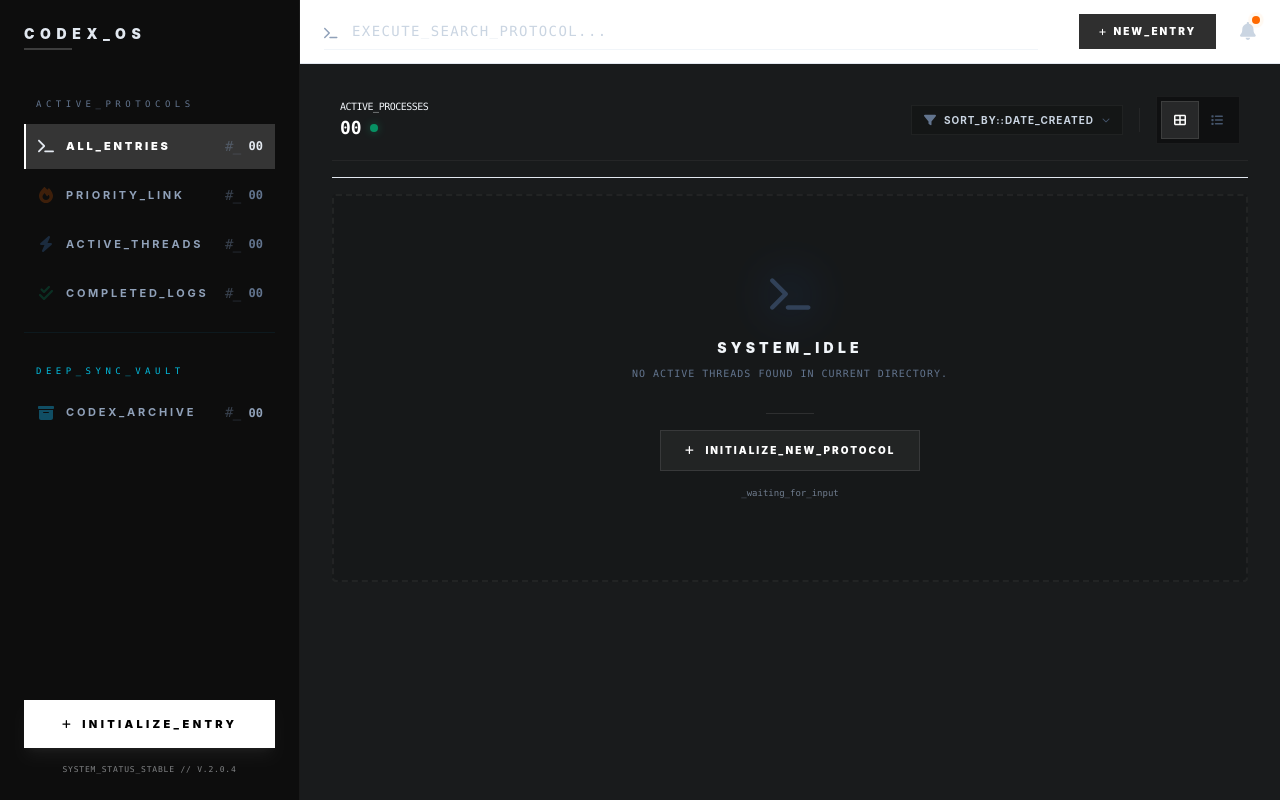
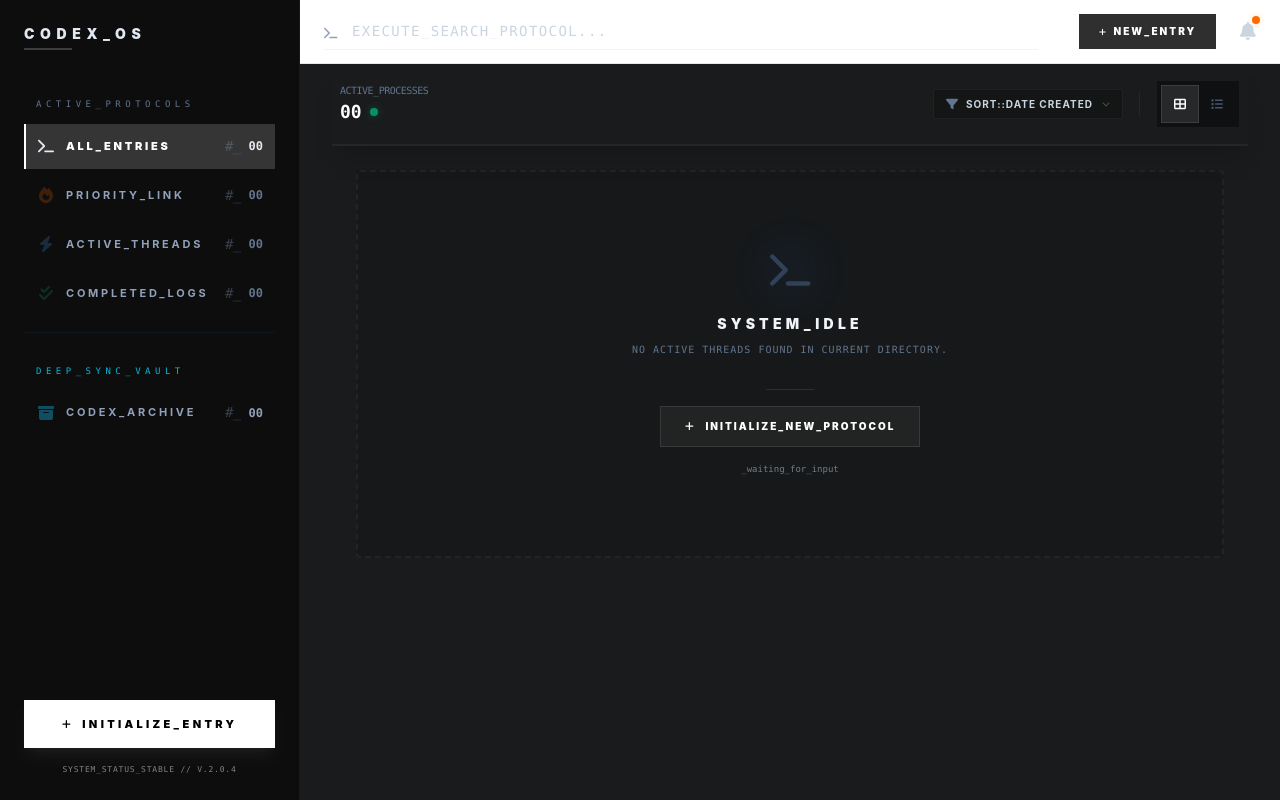
Before and after one commit to Vacilli/React-To_Do-List, a React (Vite) app: page / in a window 1280 px wide. Built offline with nearby package versions, Linux system fonts and the light colour scheme.

Commit message:
added sorting logic, fixed task list controls see-through issue

```diff
--- a/src/components/AppLayout.tsx
+++ b/src/components/AppLayout.tsx
@@ -43,10 +43,10 @@ export default function AppLayout() {
         {/* THE MASTER HEADER: Now handles its own internal views */}
         <Header />
 
-        <main className='flex-1 overflow-y-auto'>
+        <main className='flex-1 overflow-y-auto bg-[#191b1c]'>
           {!isPanelOpen ? (
             /* VIEW MODE: Task List or Task Details (via Router) */
-            <div className='px-8 pb-8'>
+            <div className='mx-auto w-full max-w-[1600px] px-8 pb-8'>
               <Outlet />
             </div>
           ) : (
--- a/src/components/NewTask.tsx
+++ b/src/components/NewTask.tsx
@@ -95,7 +95,7 @@ export default function NewTask({ onSave }: NewTaskProps) {
         </h2>
         <p className='text-[9px] font-mono text-slate-200 mt-2 uppercase tracking-[0.4em]'>
           {editingTask
-            ? `RE_INDEXING_ID::${editingTask.id.slice(0, 8)}`
+            ? `RE_INDEXING_ID::${String(editingTask.id).slice(0, 8)}`
             : 'SYSTEM_READY::WAITING_FOR_INPUT'}
         </p>
       </div>
--- a/src/components/Task.tsx
+++ b/src/components/Task.tsx
@@ -96,7 +96,7 @@ export default function Task({ task }: TaskProps) {
             className={`text-[9px] font-mono transition-colors
             ${isArchived ? 'text-cyan-800' : 'text-white/30 group-hover:text-white/60'}`}
           >
-            0x{task.id.slice(0, 4).toUpperCase()}
+            0x{String(task.id).slice(0, 4).toUpperCase()}
           </span>
         </div>
 
--- a/src/components/TaskList.tsx
+++ b/src/components/TaskList.tsx
@@ -3,58 +3,34 @@ import { useTasks } from '../contexts/TasksContext'
 import EmptyState from './EmptyState'
 
 export default function TaskList() {
+  // We grab 'tasks' (already sorted/filtered by the Context Monitor)
   const { tasks } = useTasks()
 
-  // 1. Sort the data: Priorities first, then Active, then Completed.
-  const sortedTasks = [...tasks].sort((a, b) => {
-    // First: Sort by Status (Active threads above Completed/Archived)
-    // We check if one is 'completed' and the other isn't.
-    if (a.status !== b.status) {
-      return a.status === 'completed' ? 1 : -1
-    }
-
-    // Second: Sort by Priority (Burners at the top)
-    if (a.priority !== b.priority) {
-      return a.priority ? -1 : 1
-    }
-
-    // Third: Sort by Date (Newest first) - The "Chronological" layer
-    // This prepares you for the future "Sort by Date" feature.
-    return new Date(b.createdAt).getTime() - new Date(a.createdAt).getTime()
-  })
+  if (tasks.length === 0) return <EmptyState />
 
   return (
     <div className='infinite-scroll-container'>
-      {sortedTasks.length === 0 ? (
-        <EmptyState />
-      ) : (
-        /* JUST ONE LIST - This keeps the grid perfectly aligned */
-        <ul className='grid grid-cols-1 md:grid-cols-2 lg:grid-cols-3 gap-6'>
-          {sortedTasks.map((task) => (
+      <ul className='grid grid-cols-1 md:grid-cols-2 lg:grid-cols-3 2xl:grid-cols-4 gap-6'>
+        {tasks.map((task) => (
           <li
             key={task.id}
             className={`
-        relative group
-        bg-[#111111]
-        border border-white/5
-        p-1
-        transition-all duration-300
-        hover:border-white/10
+              relative group bg-[#111111] border border-white/5 p-1 transition-all duration-300 hover:border-white/10
               ${task.status === 'completed' ? 'opacity-40 grayscale-[0.5]' : 'opacity-100'}
             `}
           >
-              {/* 1. Internal Padding & Layout */}
+            {/* Internal Padding & Layout */}
             <div className='bg-[#111111] p-5 border border-white/2'>
               <Task task={task} />
 
-                {/* 2. Status Ribbon - Integrated into the card bottom */}
+              {/* Status Ribbon - Integrated into the card bottom */}
               <div className='mt-6 pt-4 border-t border-white/5 flex justify-between items-center'>
                 <span
                   className={`
                   text-[9px] font-mono font-black uppercase px-2 py-1 tracking-widest transition-all duration-300
                   ${
                     task.status === 'archived'
-        ? 'bg-cyan-500/10 text-cyan-400 border border-cyan-500/30 shadow-[0_0_10px_rgba(6,182,212,0.1)]'
+                      ? 'bg-cyan-500/10 text-cyan-400 border border-cyan-500/30'
                       : task.status === 'completed'
                         ? 'bg-emerald-500/10 text-emerald-500 border border-emerald-500/20'
                         : task.priority
@@ -72,20 +48,19 @@ export default function TaskList() {
                         : 'STATUS::ACTIVE'}
                 </span>
 
-                  {/* Hex Detail for that industrial 'serial number' look */}
+                {/* The "Sector Hash" - Using the String() fix we just found */}
                 <span className='text-[8px] font-mono text-white/40 uppercase tracking-tighter'>
-                    Sector_0x{task.id.slice(-3).toUpperCase()}
+                  Sector_0x{String(task.id).slice(-3).toUpperCase()}
                 </span>
               </div>
             </div>
 
-              {/* 3. Corner Accents - The "Pimp" touch */}
+            {/* Corner Accents */}
             <div className='absolute top-0 right-0 w-2 h-2 border-t border-r border-white/10 group-hover:border-white/40 transition-colors' />
             <div className='absolute bottom-0 left-0 w-2 h-2 border-b border-l border-white/10 group-hover:border-white/40 transition-colors' />
           </li>
         ))}
       </ul>
-      )}
     </div>
   )
 }
--- a/src/components/TaskListControls.tsx
+++ b/src/components/TaskListControls.tsx
@@ -1,3 +1,4 @@
+import { useState, useRef, useEffect } from 'react'
 import { FontAwesomeIcon } from '@fortawesome/react-fontawesome'
 import {
   faFilter,
@@ -5,13 +6,36 @@ import {
   faList,
   faChevronDown,
 } from '@fortawesome/free-solid-svg-icons'
-import { useTasks } from '../contexts/TasksContext'
+import { useTasks, SortOption } from '../contexts/TasksContext'
 
 export default function TaskListControls() {
-  const { tasks } = useTasks()
+  const { tasks, sortBy, setBy } = useTasks()
+  const [isSortOpen, setIsSortOpen] = useState(false)
+  const dropdownRef = useRef<HTMLDivElement>(null)
   const totalTasks = tasks.length
 
-  // Shared "Terminal Input" style for the dropdown and buttons
+  // Options matching our Context Type
+  const sortOptions: SortOption[] = [
+    'Date_Created',
+    'Date_Updated',
+    'Priority',
+    'Alphabetical',
+  ]
+
+  // Close dropdown when clicking outside
+  useEffect(() => {
+    function handleClickOutside(event: MouseEvent) {
+      if (
+        dropdownRef.current &&
+        !dropdownRef.current.contains(event.target as Node)
+      ) {
+        setIsSortOpen(false)
+      }
+    }
+    document.addEventListener('mousedown', handleClickOutside)
+    return () => document.removeEventListener('mousedown', handleClickOutside)
+  }, [])
+
   const ctrlBase =
     'flex items-center gap-2 bg-black/20 border border-white/5 px-3 py-1.5 transition-all duration-200'
 
@@ -20,7 +44,7 @@ export default function TaskListControls() {
       {/* LEFT SIDE: Protocol Counter */}
       <div className='flex items-center gap-3'>
         <div className='flex flex-col'>
-          <span className='text-[10px] font-mono text-slate-100 uppercase tracking-tighter'>
+          <span className='text-[10px] font-mono text-slate-500 uppercase tracking-tighter'>
             Active_Processes
           </span>
           <div className='flex items-center gap-2'>
@@ -35,22 +59,59 @@ export default function TaskListControls() {
       {/* RIGHT SIDE: System Parameters */}
       <div className='flex items-center gap-3'>
         {/* SORT SELECTOR */}
-        <div className='relative group'>
-          <div
-            className={`${ctrlBase} hover:border-white/20 hover:bg-white/5 cursor-pointer`}
+        <div className='relative group' ref={dropdownRef}>
+          <button
+            onClick={() => setIsSortOpen(!isSortOpen)}
+            className={`${ctrlBase} hover:border-white/20 hover:bg-white/5 cursor-pointer min-w-[190px] justify-between`}
           >
+            <div className='flex items-center gap-2'>
               <FontAwesomeIcon
                 icon={faFilter}
-              className='w-3 h-3 text-slate-500 group-hover:text-blue-400'
+                className={`w-3 h-3 ${isSortOpen ? 'text-blue-400' : 'text-slate-500'}`}
               />
               <span className='text-[10px] font-bold uppercase tracking-widest text-slate-300'>
-              Sort_By::Date_Created
+                Sort::{sortBy.replace('_', ' ')}
               </span>
+            </div>
             <FontAwesomeIcon
               icon={faChevronDown}
-              className='w-2 h-2 text-slate-600'
+              className={`w-2 h-2 text-slate-600 transition-transform duration-200 ${isSortOpen ? 'rotate-180' : ''}`}
             />
+          </button>
+
+          {/* TERMINAL DROPDOWN */}
+          {isSortOpen && (
+            <div
+              className='absolute top-full right-0 mt-2 w-full min-w-[200px] bg-[#1e2021] border border-white/10 z-[999] shadow-[0_20px_50px_rgba(0,0,0,0.8)] animate-in fade-in slide-in-from-top-1 duration-200'
+              style={{ backgroundColor: '#1e2021' }} // Force solid color override
+            >
+              <div className='flex flex-col py-1'>
+                {sortOptions.map((option) => (
+                  <button
+                    key={option}
+                    onClick={(e) => {
+                      e.preventDefault()
+                      e.stopPropagation() // Stops the click from hitting the tasks underneath
+                      setBy(option)
+                      setIsSortOpen(false)
+                    }}
+                    className={`w-full text-left px-4 py-3 text-[10px] font-mono uppercase tracking-widest transition-all ${
+                      sortBy === option
+                        ? 'text-blue-400 bg-white/10'
+                        : 'text-slate-400 hover:bg-white/5 hover:text-white'
+                    }`}
+                  >
+                    {option.replace('_', ' ')}
+                    {sortBy === option && (
+                      <span className='float-right text-blue-400/50'>
+                        _ACTIVE
+                      </span>
+                    )}
+                  </button>
+                ))}
               </div>
+            </div>
+          )}
         </div>
 
         {/* SEPARATOR */}
--- a/src/contexts/TasksContext.tsx
+++ b/src/contexts/TasksContext.tsx
@@ -8,8 +8,12 @@ import {
   useMemo,
 } from 'react'
 
+export type SortOption =
+  | 'Date_Created'
+  | 'Date_Updated'
+  | 'Priority'
+  | 'Alphabetical'
 export type TaskStatus = 'active' | 'completed' | 'archived'
-
 export type TaskFilter =
   | 'all'
   | 'active'
@@ -38,6 +42,8 @@ type TasksContextType = {
   setFilter: (filter: TaskFilter) => void
   searchQuery: string
   setSearchQuery: (query: string) => void
+  sortBy: SortOption
+  setBy: (option: SortOption) => void
 
   // Actions
   createTask: (task: TaskItem) => void
@@ -137,7 +143,7 @@ function TasksProvider({ children }: TasksProviderProps) {
     initialState,
     init,
   )
-  // The state for the lens we are looking through
+  const [sortBy, setBy] = useState<SortOption>('Date_Created')
   const [selectedFilter, setSelectedFilter] = useState<TaskFilter>('all')
   const [isPanelOpen, setIsPanelOpen] = useState(false)
   const [searchQuery, setSearchQuery] = useState('')
@@ -151,6 +157,7 @@ function TasksProvider({ children }: TasksProviderProps) {
 
   // The Monitor (useMemo) - using the local selectedFilter state
   const visibleTasks = useMemo(() => {
+    // 1. Initial Filtering (Status/Category)
     let filtered = allTasks
 
     switch (selectedFilter) {
@@ -170,6 +177,7 @@ function TasksProvider({ children }: TasksProviderProps) {
         filtered = allTasks.filter((t) => t.status !== 'archived')
     }
 
+    // 2. Search Logic
     if (searchQuery.trim()) {
       const query = searchQuery.toLowerCase()
       filtered = filtered.filter(
@@ -178,8 +186,39 @@ function TasksProvider({ children }: TasksProviderProps) {
           t.description.toLowerCase().includes(query),
       )
     }
-    return filtered
-  }, [allTasks, selectedFilter, searchQuery])
+
+    // 3. NEW: Sorting Logic (The final touch)
+    // We clone the array with [...] to avoid mutating state
+    return [...filtered].sort((a, b) => {
+      // --- PRIORITY PROTOCOL ---
+      if (sortBy === 'Priority') {
+        if (a.priority !== b.priority) {
+          return a.priority ? -1 : 1
+        }
+        // Tie-breaker: Newest first within the same priority group
+        return new Date(b.createdAt).getTime() - new Date(a.createdAt).getTime()
+      }
+
+      // --- DATE CREATED PROTOCOL ---
+      if (sortBy === 'Date_Created') {
+        return new Date(b.createdAt).getTime() - new Date(a.createdAt).getTime()
+      }
+
+      // --- DATE UPDATED PROTOCOL ---
+      if (sortBy === 'Date_Updated') {
+        return new Date(b.updatedAt).getTime() - new Date(a.updatedAt).getTime()
+      }
+
+      // --- ALPHABETICAL PROTOCOL ---
+      if (sortBy === 'Alphabetical') {
+        return a.title.localeCompare(b.title)
+      }
+
+      return 0
+    })
+
+    // Don't forget to add sortBy to the dependency array!
+  }, [allTasks, selectedFilter, searchQuery, sortBy])
 
   /* --- ACTIONS --- */
 
@@ -218,6 +257,8 @@ function TasksProvider({ children }: TasksProviderProps) {
         tasks: visibleTasks,
         allTasks,
         editingTask,
+        sortBy,
+        setBy,
 
         // Actions (Data)
         createTask,
--- a/src/pages/Home.tsx
+++ b/src/pages/Home.tsx
@@ -3,14 +3,14 @@ import TaskListControls from '../components/TaskListControls'
 
 function Home() {
   return (
-    <div className='relative'>
-      {/* This wrapper ensures the search stays at the top of the 70% area */}
-      <div className='sticky top-0 z-10 bg-[#191b1c] py-4 border-b border-slate-200'>
+    <div className='relative min-h-screen'>
+      {/* 1. THE WALL: Force solid background and kill the light border */}
+      <div className='sticky top-0 z-[100] bg-[#191b1c] border-b border-white/5 shadow-xl'>
         <TaskListControls />
       </div>
 
-      {/* The actual task list that scrolls underneath */}
-      <div className='mt-4'>
+      {/* 2. THE CONTENT: Add enough padding so the first card isn't choked */}
+      <div className='p-6'>
         <TaskList />
       </div>
     </div>
```
Lines whose indentation alone changed are shown as unchanged.
